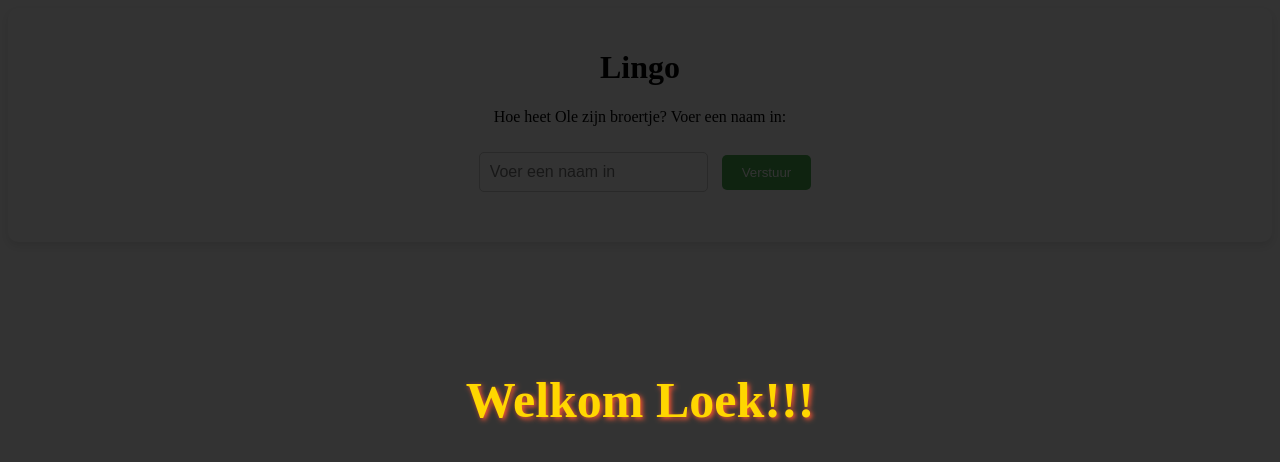
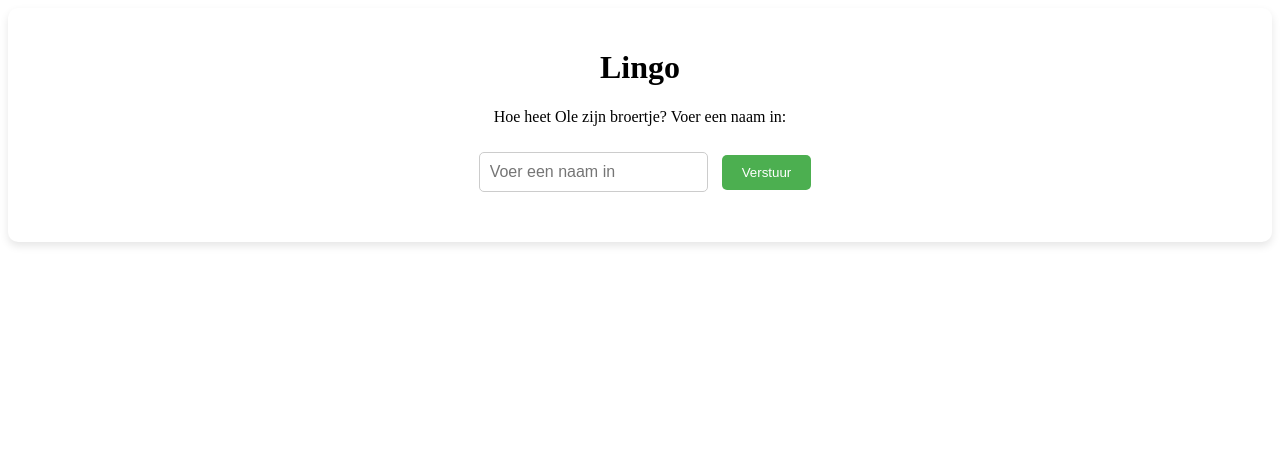
Before and after one commit to JaronErve/Jiska, a plain HTML site: page index.html in a window 1280 px wide. Drawn offline with Linux system fonts and the light colour scheme.

Commit message:
Update index.html

```diff
--- a/index.html
+++ b/index.html
@@ -16,7 +16,7 @@
     </div>
 
     <!-- Vuurwerk-effect container -->
-    <div id="vuurwerkContainer">
+    <div id="vuurwerkContainer" style="display: none;">
         <h2 id="welkomBericht">Welkom Loek!!!</h2>
     </div>
 
```
